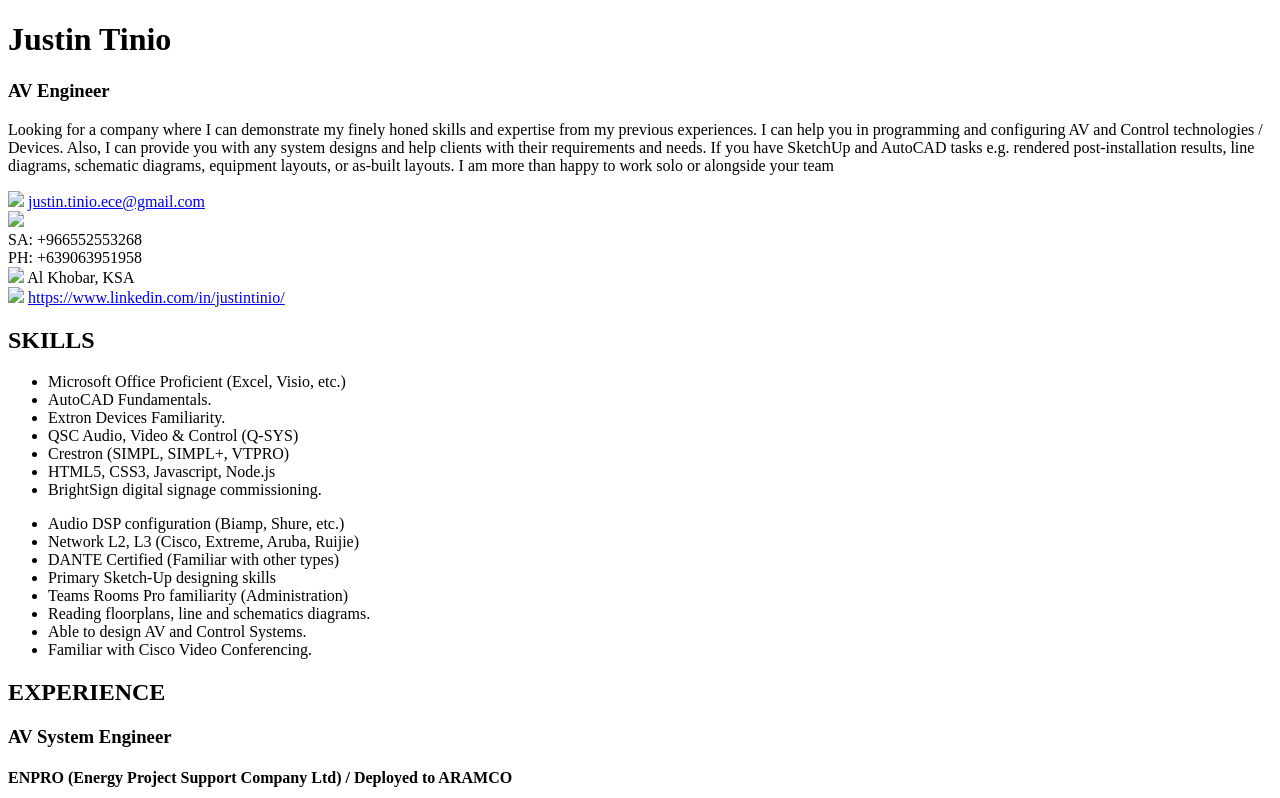
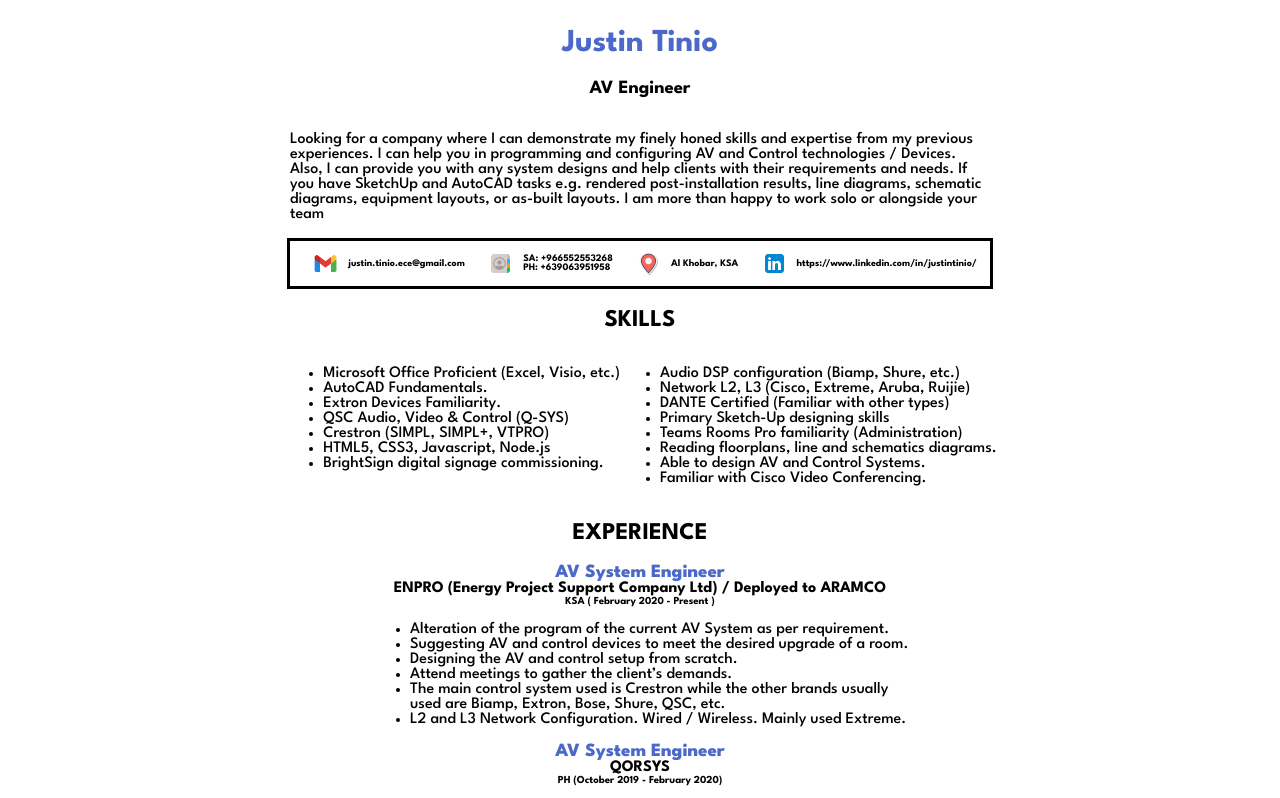
Before and after one commit to justintinio/resume, a plain HTML site: page index.html in a window 1280 px wide. Shown: the top 798 px of the page. Drawn offline with Linux system fonts and the light colour scheme; the site is published under a folder, as on GitHub Pages, so addresses that start at the root find nothing.

Commit message:
Update index.html

```diff
--- a/index.html
+++ b/index.html
@@ -4,7 +4,7 @@
     <meta charset="UTF-8" />
     <meta name="viewport" content="width=device-width, initial-scale=1.0" />
     <title>Justin Resume</title>
-    <link rel="stylesheet" href="/styles.css" />
+    <link rel="stylesheet" href="styles.css" />
     <link rel="preconnect" href="https://fonts.googleapis.com">
 <link rel="preconnect" href="https://fonts.gstatic.com" crossorigin>
 <link href="https://fonts.googleapis.com/css2?family=League+Spartan:wght@100..900&display=swap" rel="stylesheet">
@@ -32,19 +32,19 @@
     </div>
     <div class="contacts">
         <div class="contact-div">
-            <img class="contact-icon" src="/mail-icon.png"/>
+            <img class="contact-icon" src="mail-icon.png"/>
             <a class="contact" href=mailto:"justin.tinio.ece@gmail.com"> justin.tinio.ece@gmail.com</a>
         </div >
         <div class="contact-div">
-            <img class="contact-icon" src="/contact-icon.png"/>
+            <img class="contact-icon" src="contact-icon.png"/>
             <a class="contact-number"> <div>SA: +966552553268</div> <div>PH: +639063951958</div></a>
         </div>
         <div class="contact-div">
-            <img class="contact-icon" src="/location-icon.png"/>
+            <img class="contact-icon" src="location-icon.png"/>
             <a class="contact"> Al Khobar, KSA</a>
         </div>
         <div class="contact-div">
-            <img class="contact-icon" src="/linkedin-icon.png"/>
+            <img class="contact-icon" src="linkedin-icon.png"/>
         <a class="contact" href="https://www.linkedin.com/in/justintinio/" target="_blank"> https://www.linkedin.com/in/justintinio/</a>
          </div>
     </div>
```
